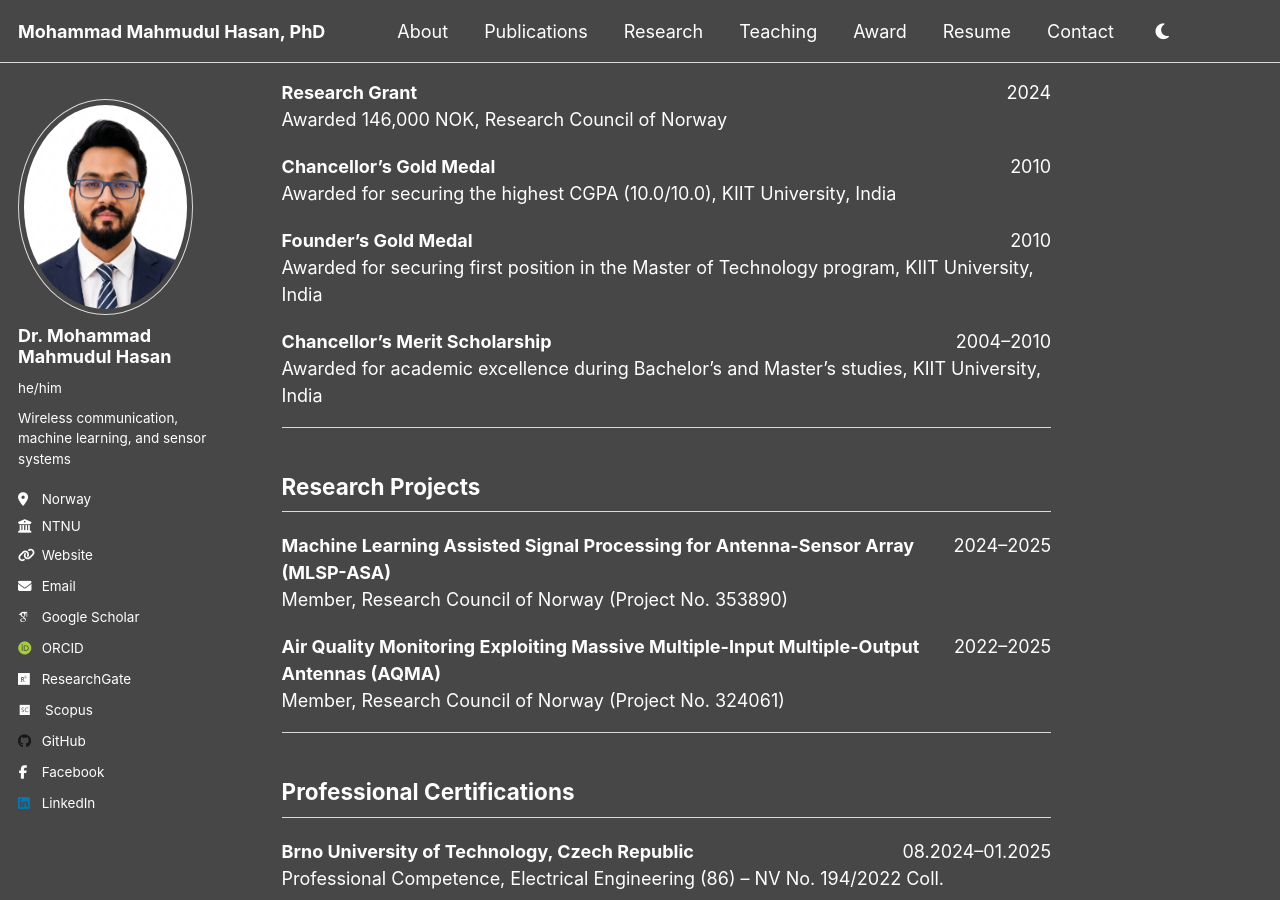
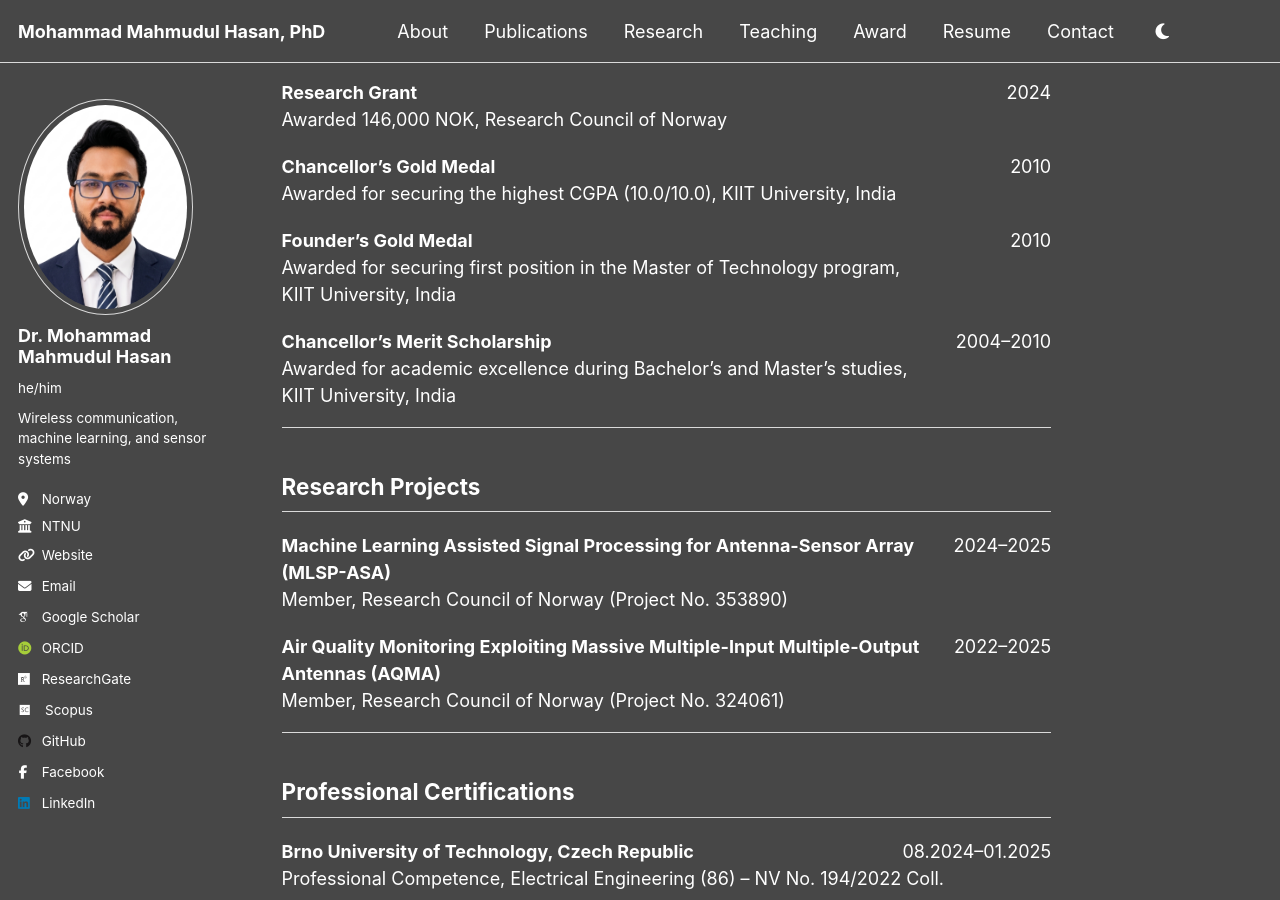
Before and after one commit to dearmahmud/dearmahmud.github.io, a Jekyll site: the page built from _pages/cv.md, in a window 1280 px wide and 900 px high, scrolled down 3712 px. Built offline with Jekyll 4.4.1, drawn with Linux system fonts in a browser that asks for light colours; some web fonts are replaced.

Commit message:
Update cv.md

```diff
--- a/_pages/cv.md
+++ b/_pages/cv.md
@@ -317,7 +317,7 @@ redirect_from:
   <span style="flex: 1; padding-right: 20px;"><strong>Founder’s Gold Medal</strong></span>
   <span style="white-space: nowrap; flex-shrink: 0;">2010</span>
 </div>
-<div>
+<div style="padding-right: 120px;">
   Awarded for securing first position in the Master of Technology program, KIIT University, India
 </div>
 
@@ -325,7 +325,7 @@ redirect_from:
   <span style="flex: 1; padding-right: 20px;"><strong>Chancellor’s Merit Scholarship</strong></span>
   <span style="white-space: nowrap; flex-shrink: 0;">2004–2010</span>
 </div>
-<div>
+<div style="padding-right: 120px;">
   Awarded for academic excellence during Bachelor’s and Master’s studies, KIIT University, India
 </div>
 
```
